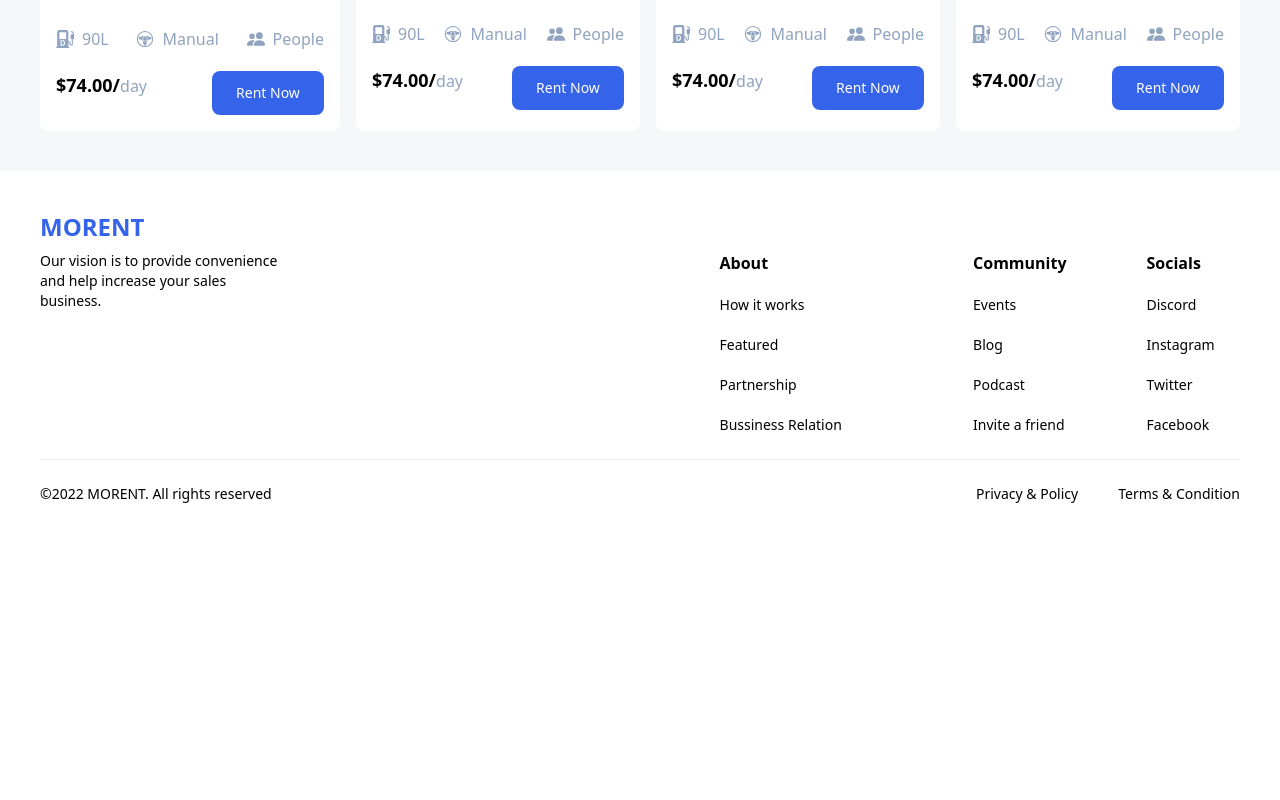
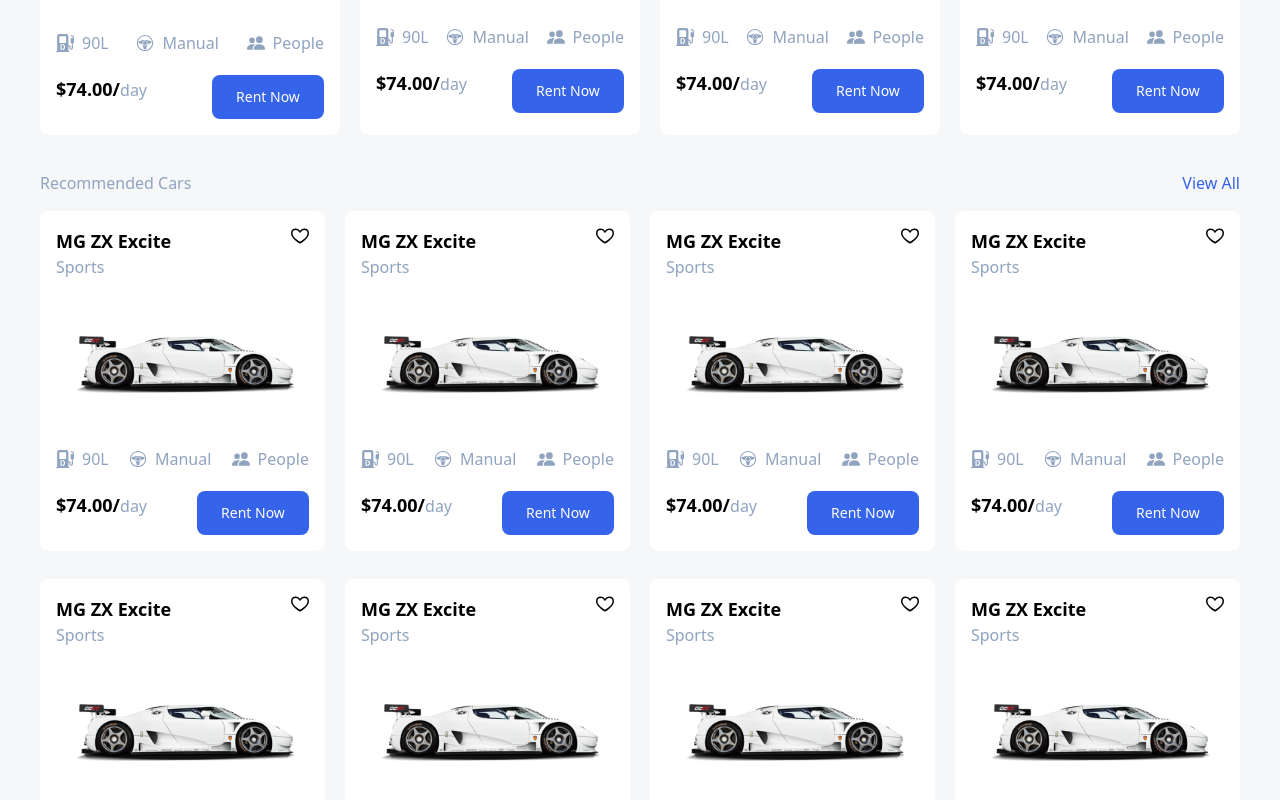
Before and after one commit to ForJessicaSake/Car-Rental, a Next.js app: page / in a window 1280 px wide. Shown: the part 1000-1800 px from the top of the page. Before the commit the page ends 1520 px from the top, so only its background shows below. Built offline with nearby package versions, Linux system fonts and the light colour scheme.

Commit message:
feat: Recommended cars UI

```diff
--- a/components/Header/Header.tsx
+++ b/components/Header/Header.tsx
@@ -5,7 +5,7 @@ import Pick from "../Micro/cards/Pick";
 
 const Header = () => {
   return (
-    <header className="mx-auto container lg:pt-7 px-5 lg:px-10">
+    <header className="mx-auto container lg:pt-8 px-5 lg:px-10">
       <div className="flex justify-between space-x-5 ">
         <div className=" lg:w-[640px] w-full bg-cover bg-[url('/assets/header/ads.svg')] h-min rounded-lg">
           <div className="p-5 w-full">
--- /dev/null
+++ b/components/Micro/cards/Car.tsx
@@ -0,0 +1,72 @@
+import React from "react";
+import Button from "../button/Button";
+import Image from "next/image";
+import {
+  BsFuelPumpDieselFill,
+  BsFillPeopleFill,
+  BsFillBookFill,
+} from "react-icons/bs";
+import { GiSteeringWheel } from "react-icons/gi";
+import { GrFavorite } from "react-icons/gr";
+
+const Car = () => {
+  return (
+    <div className="rounded-lg p-4 bg-white ">
+      <div>
+        <div className="flex justify-between">
+          <hgroup>
+            <h3 className="text-lg font-bold">MG ZX Excite</h3>
+            <h4 className="font-medium text-lg lg:text-base text-text">
+              Sports
+            </h4>
+          </hgroup>
+          <p>
+            <GrFavorite className="text-lg text-text" />
+          </p>
+        </div>
+
+        <div className="flex flex-row lg:flex-col">
+          <Image
+            src="/assets/header/car1.svg"
+            alt="car"
+            width={270}
+            height={108}
+            className="my-12"
+          />
+        </div>
+        <div>
+          <ul className="flex justify-between text-text text-base">
+            <li className="flex items-center">
+              <span className="pr-2 text-lg">
+                <BsFuelPumpDieselFill />
+              </span>
+              90L
+            </li>
+            <li className="flex items-center">
+              <span className="pr-2 text-lg">
+                <GiSteeringWheel />
+              </span>
+              Manual
+            </li>
+            <li className="flex items-center">
+              <span className="pr-2 text-lg">
+                <BsFillPeopleFill />
+              </span>
+              People
+            </li>
+          </ul>
+        </div>
+        <div className="flex pt-5 justify-between">
+          <p className="text-base font-medium text-text">
+            <span className="text-black font-bold text-lg">$74.00/</span>day
+          </p>
+          <Button className="bg-primary w-24 ml-16 lg:ml-5 xl:ml-0 text-sm text-white font-medium">
+            Rent Now
+          </Button>
+        </div>
+      </div>
+    </div>
+  );
+};
+
+export default Car;
--- a/components/Navbar/Navbar.tsx
+++ b/components/Navbar/Navbar.tsx
@@ -9,6 +9,7 @@ const Navbar = () => {
   const [inputValue, setInputValue] = React.useState("");
   const handleInputChange = () => {
     setInputValue(inputRef.current?.value || "");
+
   };
 
   return (
@@ -18,8 +19,8 @@ const Navbar = () => {
         <div className="relative  hidden lg:block">
           <input
             ref={inputRef}
+            placeholder="Search something here"
             onChange={handleInputChange}
-            placeholder="Search something here"
             className={`${
               inputValue ? "px-3" : "px-10"
             } h-11 p-3  placeholder:text-lg rounded-lg my-5 lg:my-0 w-[480px] border border-gray-100`}
--- a/components/Popular/Popular.tsx
+++ b/components/Popular/Popular.tsx
@@ -3,16 +3,16 @@ import Item from "../Micro/cards/Item";
 
 const Popular = () => {
   return (
-    <main className="mx-auto container px-5 lg:px-10 pb-10 w-full">
+    <main className="mx-auto container px-5 lg:px-10 w-full">
       <nav className="flex justify-between py-4 text-text font-medium">
         <h3>Popular Cars</h3>
         <p className="text-primary">View All</p>
       </nav>
-      <div className="lg:grid grid-cols-4 flex space-x-4 xl:overflow-hidden overflow-x-auto">
-          <Item />
-          <Item />
-          <Item />
-          <Item />
+      <div className="lg:grid grid-cols-4 flex space-x-5 xl:overflow-hidden overflow-x-auto">
+        <Item />
+        <Item />
+        <Item />
+        <Item />
       </div>
     </main>
   );
--- /dev/null
+++ b/components/Recommendation/Recommendation.tsx
@@ -0,0 +1,26 @@
+import React from "react";
+import Item from "../Micro/cards/Item";
+import Car from "../Micro/cards/Car";
+
+const Recommendation = () => {
+  return (
+    <main className="mx-auto container px-5 lg:px-10 py-5 pb-12 w-full">
+      <nav className="flex justify-between py-4 text-text font-medium">
+        <h3>Recommended Cars</h3>
+        <p className="text-primary">View All</p>
+      </nav>
+      <div className="lg:grid lg:grid-cols-4 flex flex-col gap-x-5 gap-y-7">
+        <Car />
+        <Car />
+        <Car />
+        <Car />
+        <Car />
+        <Car />
+        <Car />
+        <Car />
+      </div>
+    </main>
+  );
+};
+
+export default Recommendation;
--- a/pages/index.tsx
+++ b/pages/index.tsx
@@ -1,5 +1,6 @@
 import Header from "@/components/Header/Header";
 import Popular from "@/components/Popular/Popular";
+import Recommendation from "@/components/Recommendation/Recommendation";
 import React from "react";
 
 export default function Home() {
@@ -7,6 +8,7 @@ export default function Home() {
     <main className="bg-[#F6F7F9]">
       <Header />
       <Popular />
+      <Recommendation/>
     </main>
   );
 }
```
